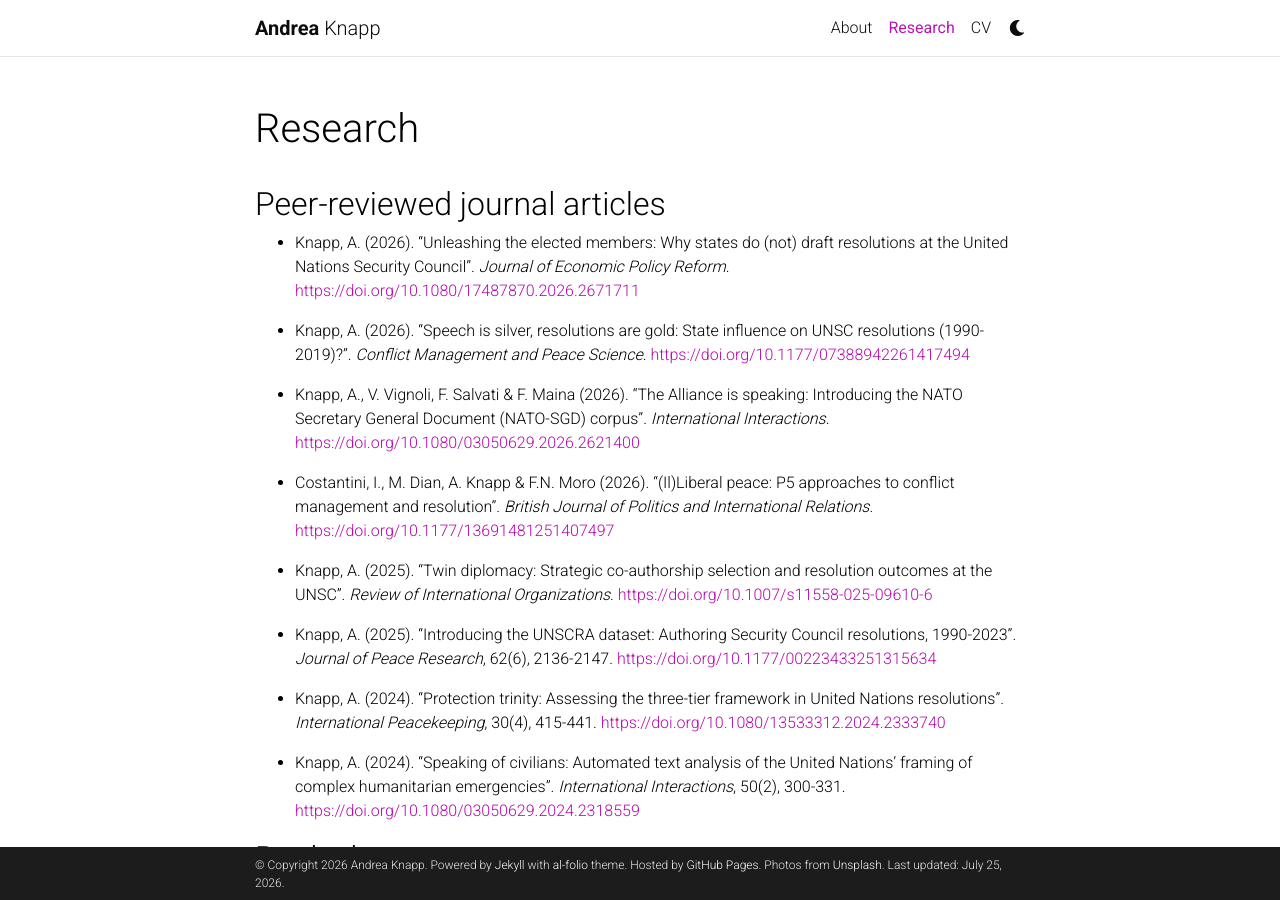
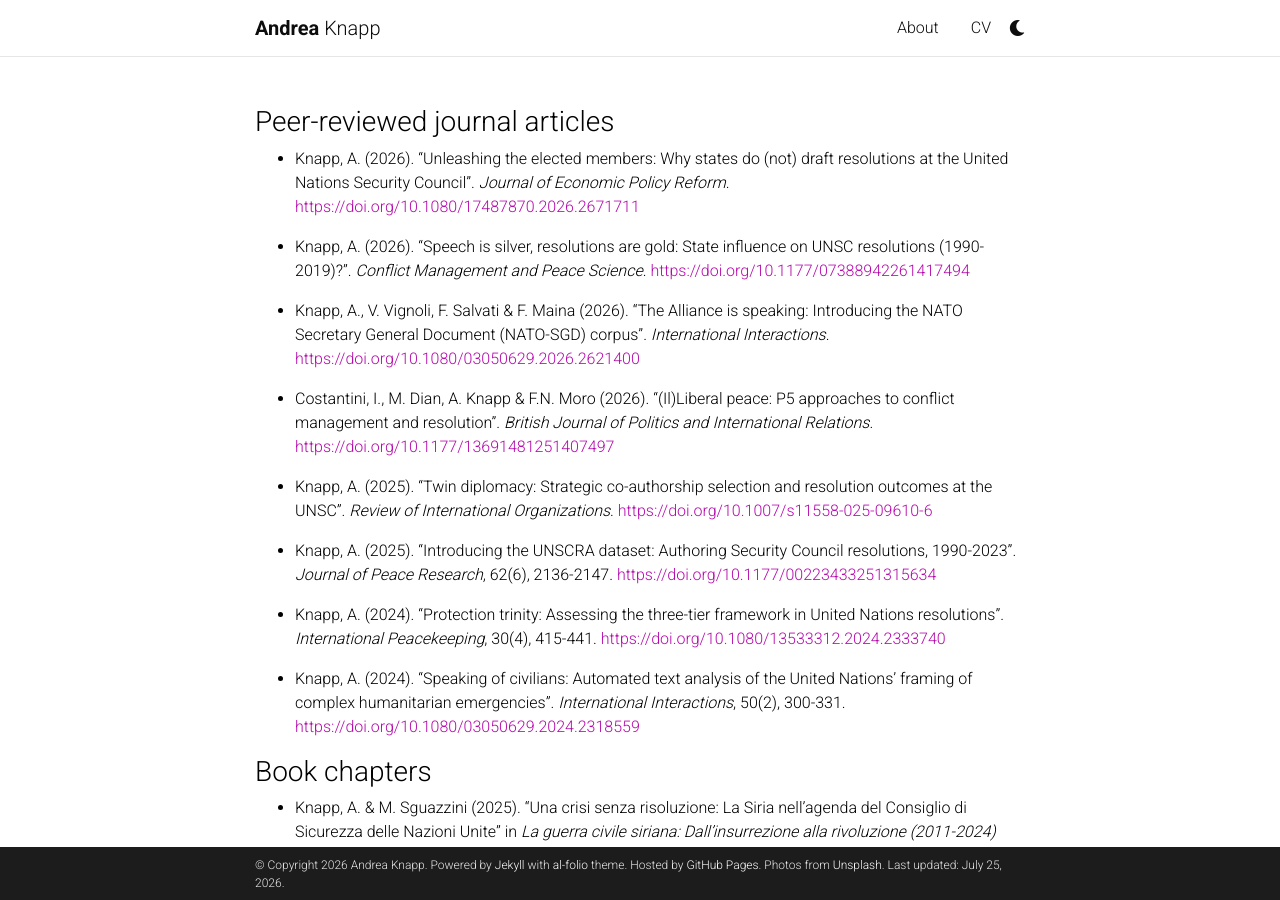
Before and after one commit to andrea-knpp/website, a Jekyll site: the page built from _pages/research.md, in a window 1280 px wide and 900 px high. Built offline with Jekyll 4.4.1, drawn with Linux system fonts in a browser that asks for light colours; comment, search, counter and statistics services are not loaded; a style sheet for code colours, icons or effects is not loaded.

Commit message:
Update research.md

```diff
--- a/_pages/research.md
+++ b/_pages/research.md
@@ -1,12 +1,12 @@
 ---
 layout: page
-title: Research
+title:
 permalink: /research/
 nav: true
 nav_order: 2
 ---
 
-## Peer-reviewed journal articles
+### Peer-reviewed journal articles
 
 - Knapp, A. (2026). “Unleashing the elected members: Why states do (not) draft resolutions at the United Nations Security Council”. *Journal of Economic Policy Reform*. [https://doi.org/10.1080/17487870.2026.2671711](https://doi.org/10.1080/17487870.2026.2671711)
 
@@ -25,13 +25,15 @@ resolutions, 1990-2023”. *Journal of Peace Research*, 62(6), 2136-2147. [https
 
 - Knapp, A. (2024). “Speaking of civilians: Automated text analysis of the United Nations’ framing of complex humanitarian emergencies”. *International Interactions*, 50(2), 300-331. [https://doi.org/10.1080/03050629.2024.2318559](https://doi.org/10.1080/03050629.2024.2318559)
 
-## Book chapters
+
+### Book chapters
 
 - Knapp, A. & M. Sguazzini (2025). “Una crisi senza risoluzione: La Siria nell’agenda del Consiglio di Sicurezza delle Nazioni Unite” in *La guerra civile siriana: Dall’insurrezione alla rivoluzione (2011-2024)* (eds. E. Corradi and G. Cama), Carocci.
 
 - Knapp, A. & J. Fritzler (2025). “Soft contestation of the Responsibility to Protect? Assessing Canada and Sweden’s norm diplomacy” in *Norms in Prism. The Evolution of Norms and Norm Clusters in Contemporary Global Politics* (eds. C. Ducci, F. Lucenti, C. Wunderlich and J. Lantis), Springer.
 
-## Public engagement
+
+### Public engagement
 
 - 2026: “A Stability Policing paradigm for NATO: Policing, the forgotten tool against hybrid/irregular warfare maneuvers”. *NATO SP CoE*. [https://www.nspcoe.org/wp-content/uploads/2026/01/03-final-version-14.01.26.pdf](https://www.nspcoe.org/wp-content/uploads/2026/01/03-final-version-14.01.26.pdf)
 
@@ -43,7 +45,8 @@ council/publications/](https://committees.parliament.uk/work/9001/the-uk-at-the-
 - 2023: “Definitions matter: Navigating gray areas in the United Nations’ protection of
 civilians”. *E-IR*. [https://www.e-ir.info/2023/03](https://www.e-ir.info/2023/03)
 
-## Work in progress
+
+### Work in progress
 
 - Carrara, P., A. Knapp, F.N. Moro & L. Pinto. “The politics of banditry: Political change and criminal violence in post-unification Italy (1861-1865)” (invited to R&R).
 
```
